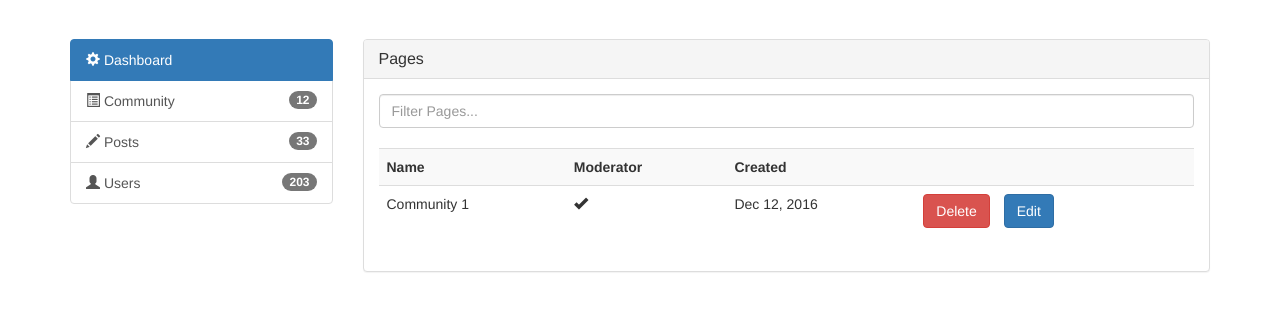
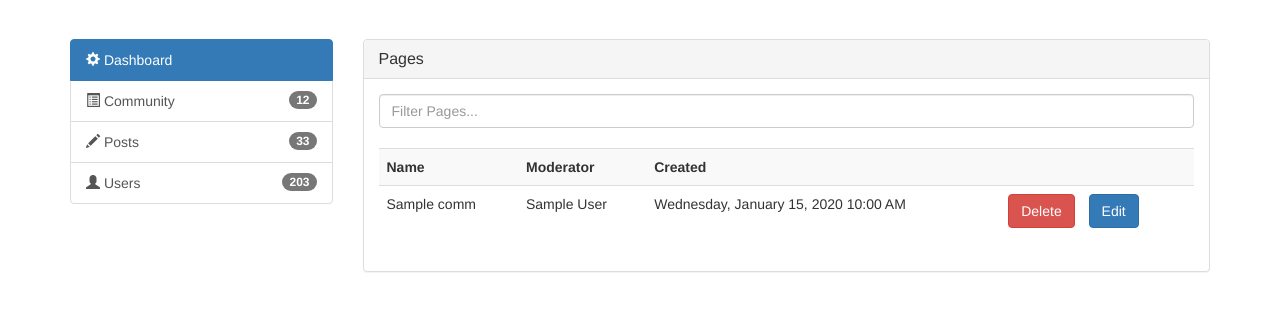
Before and after one commit to akhi1312/CMPE281, a Flask app: template templates/admin_community.html in a window 1280 px wide. Shown: the part 51-362 px from the top of the page. Run offline with Flask 2, Linux system fonts and the light colour scheme; the template is opened without the code that fills it: most values are stand-ins (such as "Sample title", 1, 10 or a date in 2020); some libraries are stand-ins or nearby versions.

Commit message:
Added delete community in admin poratl

```diff
--- a/app.py
+++ b/app.py
@@ -147,8 +147,10 @@ def admin_users():
 @app.route('/admin_community', methods = ['GET','POST'])
 def admin_community():
    # categories = getUserCommunities()
-
-    return render_template('admin_community.html')
+   communityDetails = adminCommunityData()
+   for comm in communityDetails:
+        print comm
+   return render_template('admin_community.html',communityDetails=communityDetails)
 
 @app.route('/admin_post', methods = ['GET','POST'])
 def admin_post():
@@ -514,6 +516,25 @@ def joinCommunity():
     }
     return json.dumps(data)
 
+
+
+
+# Delete Communit modified Akhilesh
+
+@app.route('/delete_community', methods = ['POST'])
+def leaveCommunity():
+    communityID = request.form['id']
+    obj = UserModerator.query.filter_by(communityID=communityID).first().moderator
+    data = {
+            'status':200
+        }
+    return json.dumps(data)
+
+
+
+
+# Code End
+
 #api to join a community
 @app.route('/leave_community', methods = ['POST'])
 def leaveCommunity():
@@ -833,7 +854,7 @@ def editPost(id):
 #     communityNames = []
 #     for obj in userModObj:
 
-@app.route('/community_info', methods=['GET'])
+# @app.route('/community_info', methods=['GET'])
 def adminCommunityData():
     userMod = UserModerator.query.all()
     response = []
@@ -855,8 +876,7 @@ def adminCommunityData():
         "creation_date" : creation_date
         }
         response.append(data)
-    return json.dumps(response)
-    # return response
+    return response
 
 if __name__ == '__main__':
     app.run(debug = True,threaded=True)
--- a/templates/admin_community.html
+++ b/templates/admin_community.html
@@ -45,13 +45,14 @@
                         <th>Created</th>
                         <th></th>
                       </tr>
+                         {% for comm in communityDetails %}
                       <tr>
-                        <td>Community 1</td>
-                        <td><span class="glyphicon glyphicon-ok" aria-hidden="true"></span></td>
-                        <td>Dec 12, 2016</td>
-                        <td><a class="btn btn-danger" href="#">Delete</a> <a class="btn btn-primary" href="#" style="margin-left:10px">Edit</a></span></td>
-
-                      </tr>
+                        <td>{{ comm.communityName }}</td>
+                        <td> {{ comm.firstName }} {{ comm.lastName }}</td>
+                        <td>{{ moment(comm.creation_date).format('LLLL') }}</td>
+                        <td><a data-id={{comm.communityID}} class="btn btn-danger"  onclick="deleteCommunity(this)">Delete</a> <a class="btn btn-primary" href="#" style="margin-left:10px">Edit</a></span></td>
+                       </tr>
+                        {% endfor %}
                     </table>
           </div>
         </div>
@@ -60,50 +61,44 @@
     </div>
   </div>
 </section>
-<!-- Modals -->
+<script>
+     function Join(elm) {
+         console.log($(elm).attr('data-id'))
+         $.ajax({
+             url: '/join_community',
+             data: {
+                 id: $(elm).attr('data-id')
+             },
+             type: 'POST',
+             success: function (res) {
+                 var response = $.parseJSON(res)
+                 if(response.status == 200)
+                     location.reload()
+             },
+             error: function (error) {
+                 console.log(error);
+             }
+         });
+     }
+         function deleteCommunity(elm) {
+             console.log($(elm).attr('data-id'))
+             $.ajax({
+                 url: '/delete_community',
+                 data: {
+                     id: $(elm).attr('data-id')
+                 },
+                 type: 'POST',
+                 success: function (res) {
+                     var response = $.parseJSON(res)
+                     if(response.status == 200)
+                         location.reload()
+                 },
+                 error: function (error) {
+                     console.log(error);
+                 }
+             });
+         }
 
-<!-- Add Page -->
-<div class="modal fade" id="addPage" tabindex="-1" role="dialog" aria-labelledby="myModalLabel">
-  <div class="modal-dialog" role="document">
-    <div class="modal-content">
-      <form>
-        <div class="modal-header">
-          <button type="button" class="close" data-dismiss="modal" aria-label="Close">
-            <span aria-hidden="true">&times;</span>
-          </button>
-          <h4 class="modal-title" id="myModalLabel">Add Page</h4>
-        </div>
-        <div class="modal-body">
-          <div class="form-group">
-            <label>Page Title</label>
-            <input type="text" class="form-control" placeholder="Page Title">
-          </div>
-          <div class="form-group">
-            <label>Page Body</label>
-            <textarea name="editor" class="form-control" placeholder="Page Body"></textarea>
-          </div>
-          <div class="checkbox">
-            <label>
-              <input type="checkbox"> Published
-            </label>
-          </div>
-          <div class="form-group">
-            <label>Meta Tags</label>
-            <input type="text" class="form-control" placeholder="Add Some Tags...">
-          </div>
-          <div class="form-group">
-            <label>Meta Description</label>
-            <input type="text" class="form-control" placeholder="Add Meta Description...">
-          </div>
-        </div>
-        <div class="modal-footer">
-          <button type="button" class="btn btn-default" data-dismiss="modal">Close</button>
-          <button type="submit" class="btn btn-primary">Save changes</button>
-        </div>
-      </form>
-    </div>
-  </div>
-</div>
-
+</script>
 
 {% endblock %}
```
